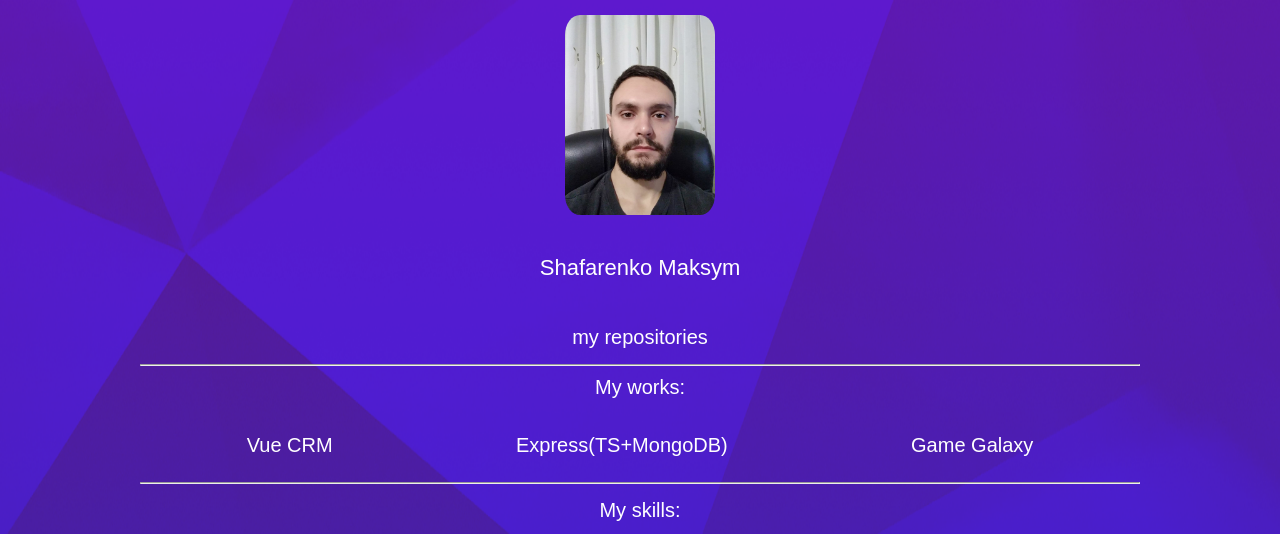
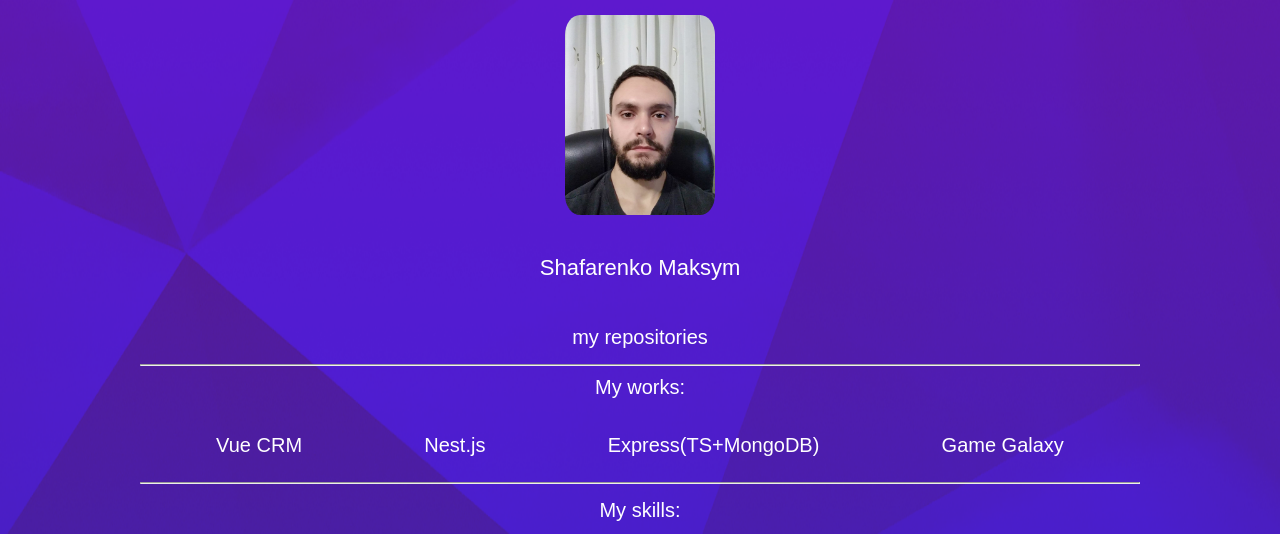
Before and after one commit to shkaf4uk/shkaf4uk.github.io, a plain HTML site: page my_profile/index.html in a window 1280 px wide. Shown: the top 534 px of the page. Drawn offline with Linux system fonts and the light colour scheme.

Commit message:
add nest

```diff
--- a/my_profile/index.html
+++ b/my_profile/index.html
@@ -27,6 +27,7 @@
             </div>
             <div class="my__works flex aic jcsa">
                 <a href="https://vue-crm-project-d2fa9.web.app/" target=»_blank>Vue CRM</a>
+                <a href="https://vue-crm-project-d2fa9.web.app/" target=»_blank>Nest.js</a>
                 <a href="https://github.com/shkaf4uk/express_typescript_mongodb" target=»_blank>Express(TS+MongoDB)</a>
                 <a href="https://shkaf4uk.github.io/game_galaxian_v0.9.4/" target=»_blank>Game Galaxy</a>
             </div>
```
